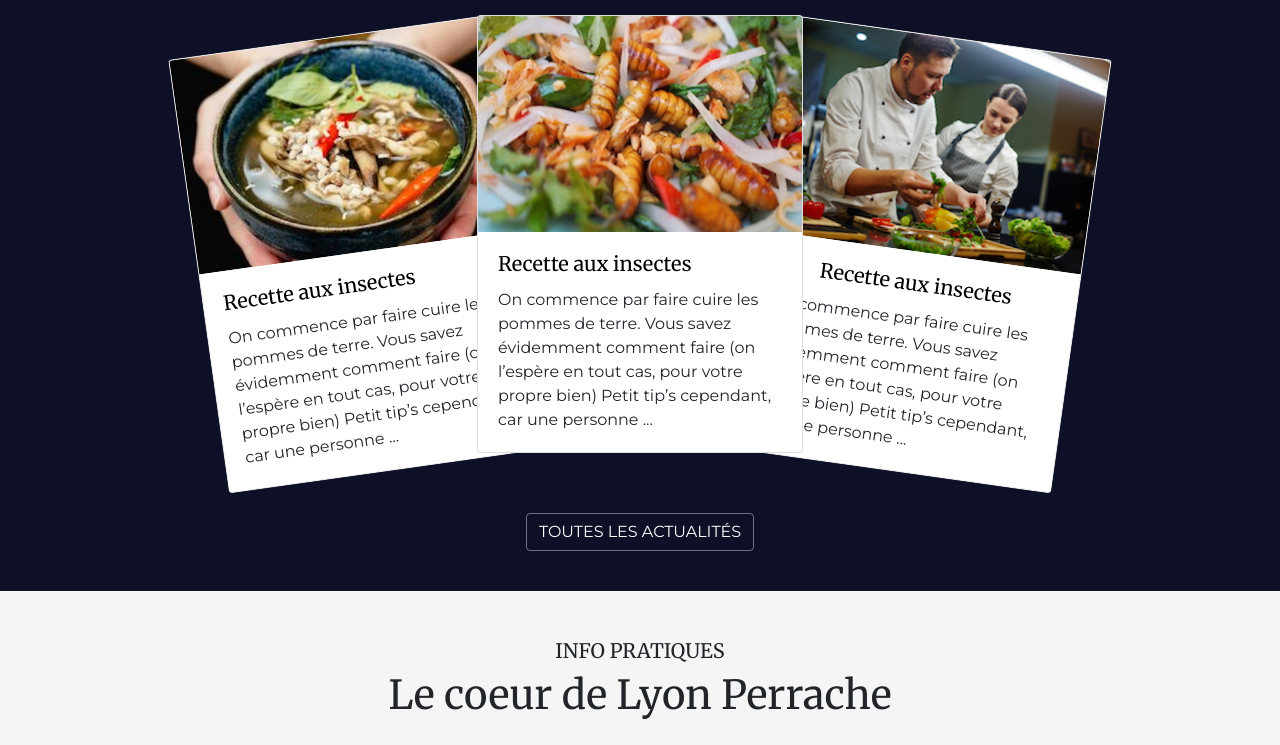
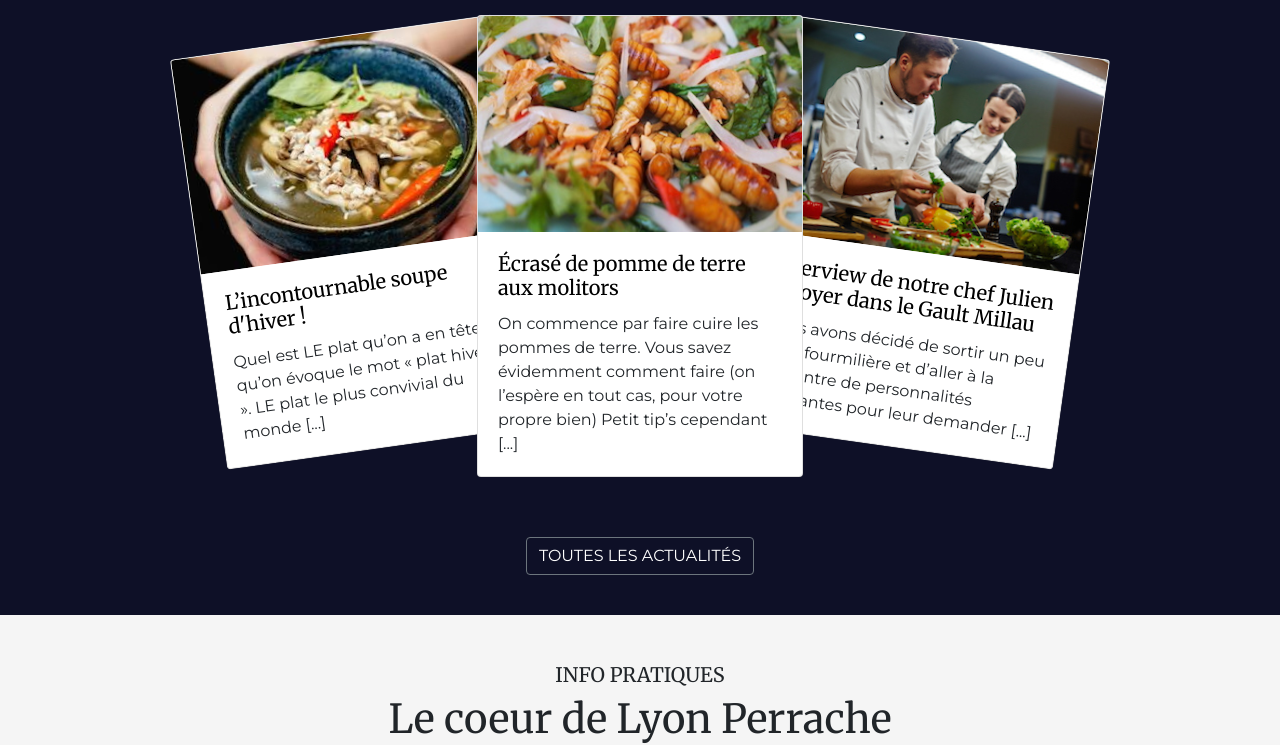
Before and after one commit to hkmhk/projet_client_fictif1, a plain HTML site: page index.html in a window 1280 px wide. Shown: the part 2075-2820 px from the top of the page. Drawn offline with nearby package versions, Linux system fonts and the light colour scheme; a script that the page names is missing.

Commit message:
ajout des textes dans les cartouches blog

```diff
--- a/index.html
+++ b/index.html
@@ -445,11 +445,11 @@
                     <div class="card cardleft" data-toggle="modal" data-target="#exampleModal">
                         <img class="card-img-top " src="media/lao-cafe-56.jpg " alt="Card image cap ">
                         <div class="card-body ">
-                            <h5 class="card-title left">Recette aux insectes</h5>
+                            <h5 class="card-title left">L’incontournable soupe d'hiver !</h5>
 
 
-                            <p class="card-text ">On commence par faire cuire les pommes de terre. Vous savez évidemment comment faire (on l’espère
-                                en tout cas, pour votre propre bien) Petit tip’s cependant, car une personne ...</p>
+                            <p class="card-text ">Quel est LE plat qu’on a en tête dès qu’on évoque le mot « plat hivernal ». LE plat le plus convivial
+                                du monde [...]</p>
                         </div>
                     </div>
                 </div>
@@ -459,10 +459,10 @@
                     <div class="card cardcenter" data-toggle="modal" data-target="#exampleModal1 ">
                         <img class="card-img-top " src="media/insectes-comestibles.jpg " alt="Card image cap ">
                         <div class="card-body ">
-                            <h5 class="card-title left ">Recette aux insectes</h5>
+                            <h5 class="card-title left ">Écrasé de pomme de terre aux molitors</h5>
 
                             <p class="card-text ">On commence par faire cuire les pommes de terre. Vous savez évidemment comment faire (on l’espère
-                                en tout cas, pour votre propre bien) Petit tip’s cependant, car une personne ...</p>
+                                en tout cas, pour votre propre bien) Petit tip’s cependant [...]</p>
                         </div>
                     </div>
                 </div>
@@ -472,10 +472,10 @@
                     <div class="card cardright" data-toggle="modal" data-target="#exampleModal2">
                         <img class="card-img-top " src="media/cuisinierJulienBoyer.jpg " alt="Card image cap ">
                         <div class="card-body ">
-                            <h5 class="card-title">Recette aux insectes</h5>
+                            <h5 class="card-title"> Interview de notre chef Julien Boyer dans le Gault Millau</h5>
 
-                            <p class="card-text ">On commence par faire cuire les pommes de terre. Vous savez évidemment comment faire (on l’espère
-                                en tout cas, pour votre propre bien) Petit tip’s cependant, car une personne ...</p>
+                            <p class="card-text ">Nous avons décidé de sortir un peu de la fourmilière et d’aller à la rencontre de personnalités
+                                inspirantes pour leur demander [...]</p>
                         </div>
                     </div>
                 </div>
```
